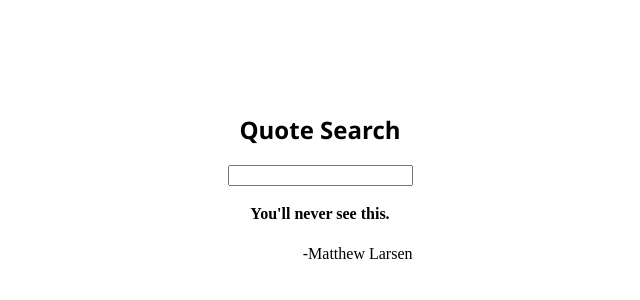
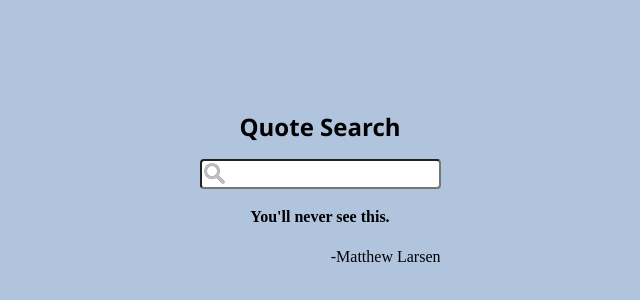
Before and after one commit to MatthewLarsen22/CS4610-assn1, a React (Vite) app: page / in a window 1280 px wide. Shown: the part 210-510 px from the top of the page, without its empty margins (320-960 px from the left). Built offline with nearby package versions, Linux system fonts and the light colour scheme; no server answers.

Commit message:
building project

```diff
--- a/index.html
+++ b/index.html
@@ -2,9 +2,8 @@
 <html lang="en">
   <head>
     <meta charset="UTF-8" />
-    <link rel="icon" type="image/svg+xml" href="/vite.svg" />
     <meta name="viewport" content="width=device-width, initial-scale=1.0" />
-    <title>Vite + React + TS</title>
+    <title>Matthew Larsen - Quotes App</title>
   </head>
   <body>
     <div id="root"></div>
--- a/src/App.tsx
+++ b/src/App.tsx
@@ -1,5 +1,4 @@
 import { useEffect, useState } from 'react'
-import reactLogo from './assets/react.svg'
 
 interface Quote {
   author: string;
@@ -34,6 +33,7 @@ function App() {
       <div>
         <form onSubmit={handleSubmit}>
           <input
+            className="searchBar"
             type="text"
             value={searchText}
             onChange={e => setSearchText(e.target.value)}
--- a/src/index.css
+++ b/src/index.css
@@ -25,10 +25,20 @@ body {
   place-items: center;
   min-width: 320px;
   min-height: 100vh;
+  background-color: LightSteelBlue;
+}
+
+.searchBar {
+  border-radius: 4px;
+  font-size: 16px;
+  background-image: url("/searchicon.png");
+  background-position: 2px 2px;
+  background-repeat: no-repeat;
+  padding: 4px 4px 4px 26px;
 }
 
 .header {
-    font-family: "Segoe UI"
+    font-family: "Segoe UI";
 }
 
 .quote {
```
Also changed, not shown: public/searchicon.png (added).
